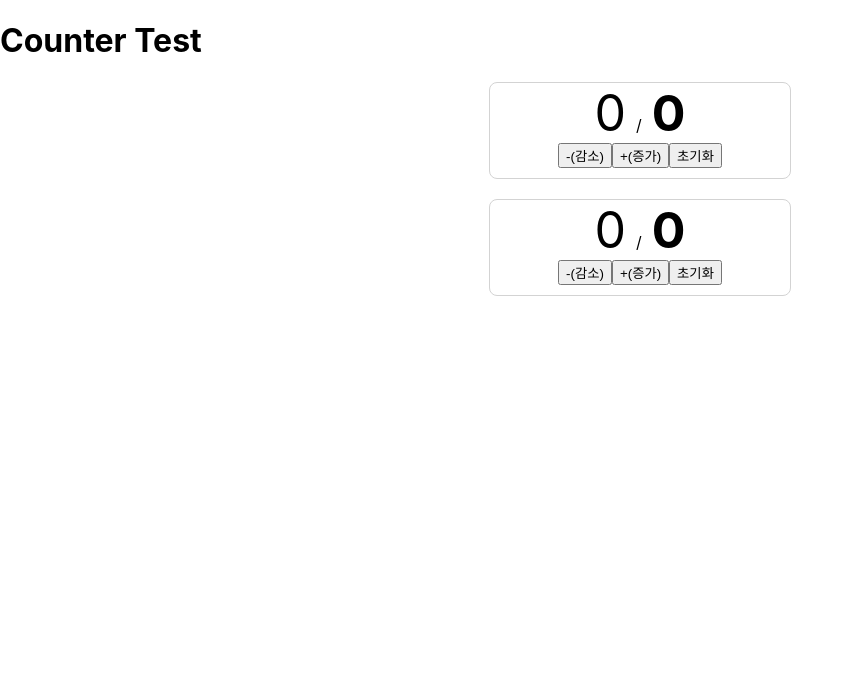
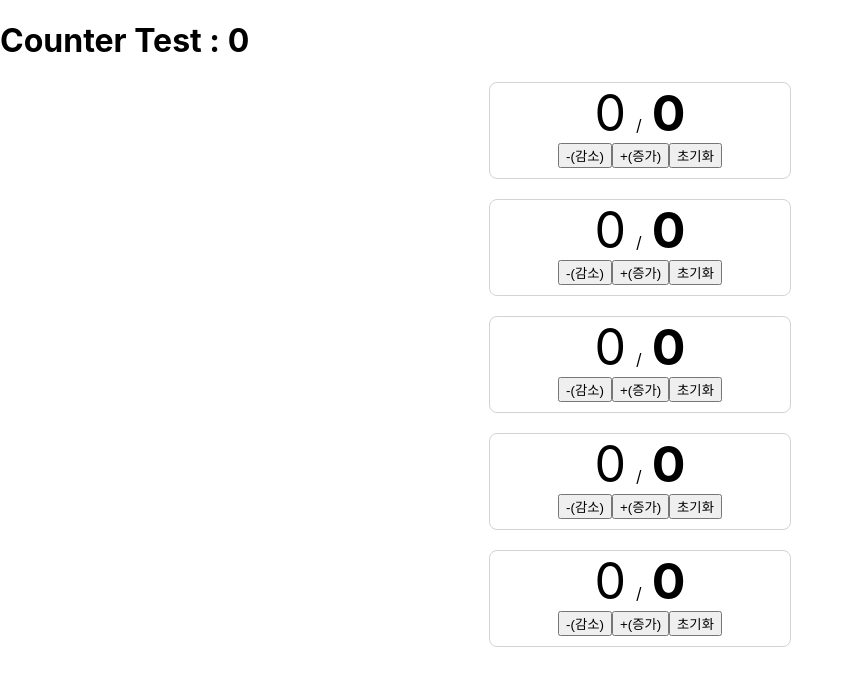
Before and after one commit to TJG404/webpublish, a React (Create React App) app in the folder react/basic-app/: page / in a window 1280 px wide. Shown: the top 686 px of the page, without its empty margins (0-853 px from the left). Built offline with nearby package versions, Linux system fonts and the light colour scheme.

Commit message:
2025-09-10 commit

```diff
--- a/react/basic-app/src/AppCounter.js
+++ b/react/basic-app/src/AppCounter.js
@@ -5,7 +5,7 @@ import './App.css';
 // 자식 > 부모(누적합) > 자식(결과 전송)
 export default function App() {
     const [total, setTotal] = useState(0);  //변수의 상태관리
-    const [init, setInit] = useState(0); //자식 초기화
+    const [init, setInit] = useState(0); //자식 초기화 : 0, 1  값을 토글(Toggle)
 
     const click = (type) => {  //자식 컴포넌트의 클릭이벤트 결과 가져오기
         if(type === "+") setTotal(total + 1);
@@ -18,7 +18,10 @@ export default function App() {
 
     return (
         <>
-            <h1>Counter Test</h1>
+            <h1>Counter Test : {total}</h1>
+            <Counter click={click} total={total} init={init}/>
+            <Counter click={click} total={total} init={init}/>
+            <Counter click={click} total={total} init={init}/>
             <Counter click={click} total={total} init={init}/>
             <Counter click={click} total={total} init={init}/>
         </>
--- a/react/basic-app/src/components/Counter.jsx
+++ b/react/basic-app/src/components/Counter.jsx
@@ -2,6 +2,12 @@ import { useState, useEffect } from "react";
 
 export function Counter({click, total, init}) {
     const [number, setNumber] = useState(0);
+
+    //useEffect : Counter 컴포넌트 로딩 시 최초에 처음 실행되는 함수,
+    //값이 변경될 때마다 재호출
+    useEffect(()=>{
+        setNumber(0);
+    }, [init]);
 
     const handleClickIncrement = () => {
         if(number < 10) {
@@ -16,12 +22,8 @@ export function Counter({click, total, init}) {
         } else setNumber(0);
     }
     const handleClickInit = () => {
-        click(0);
+        click(0);  //부모의 click 클릭 함수 호출
     }
-
-    useEffect(() => {
-        setNumber(0);
-    }, [init]);
 
     return (
         <div className="counter-container">
```
Also changed, not shown: 1 other file (tests, documents, lock files or other folders).
